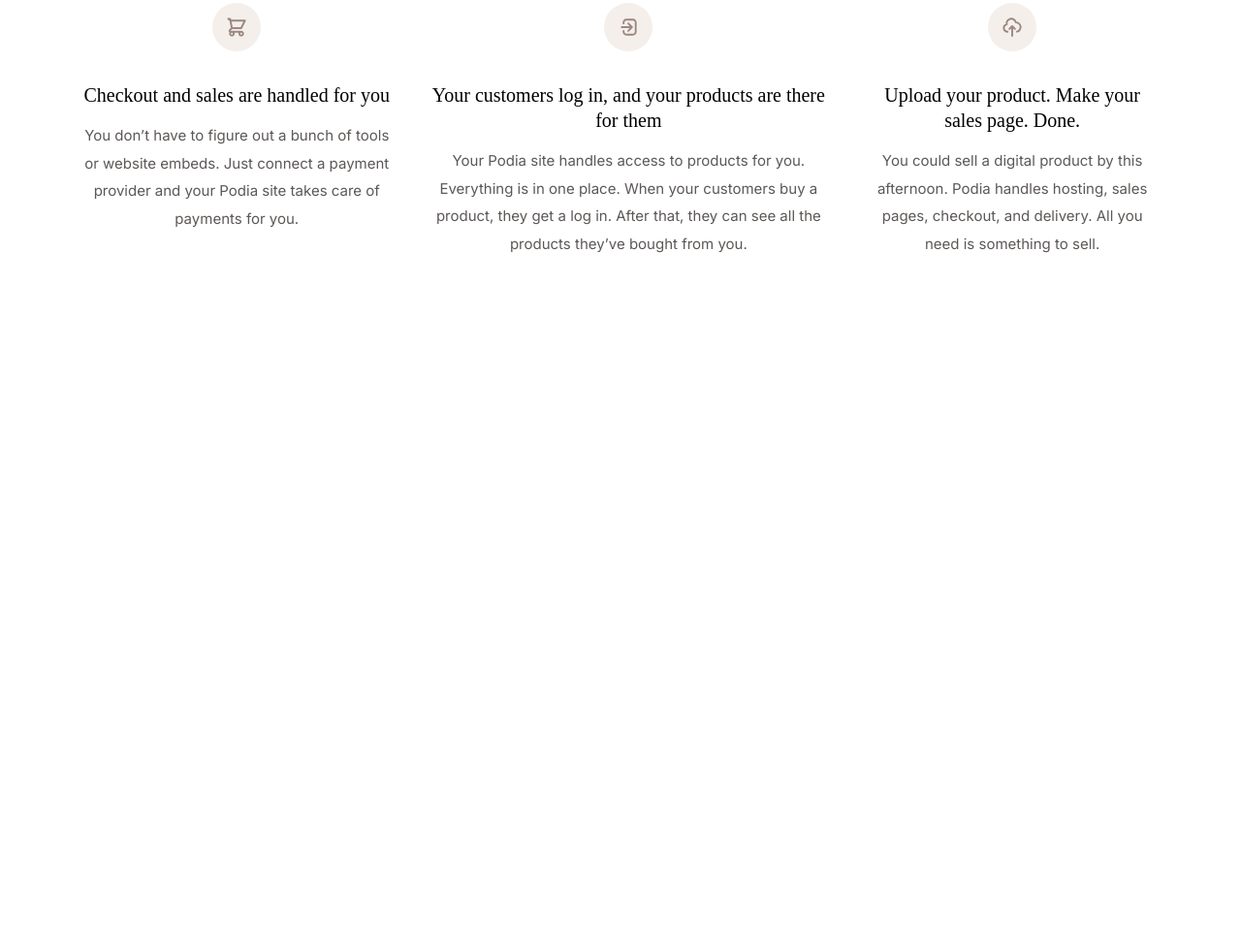
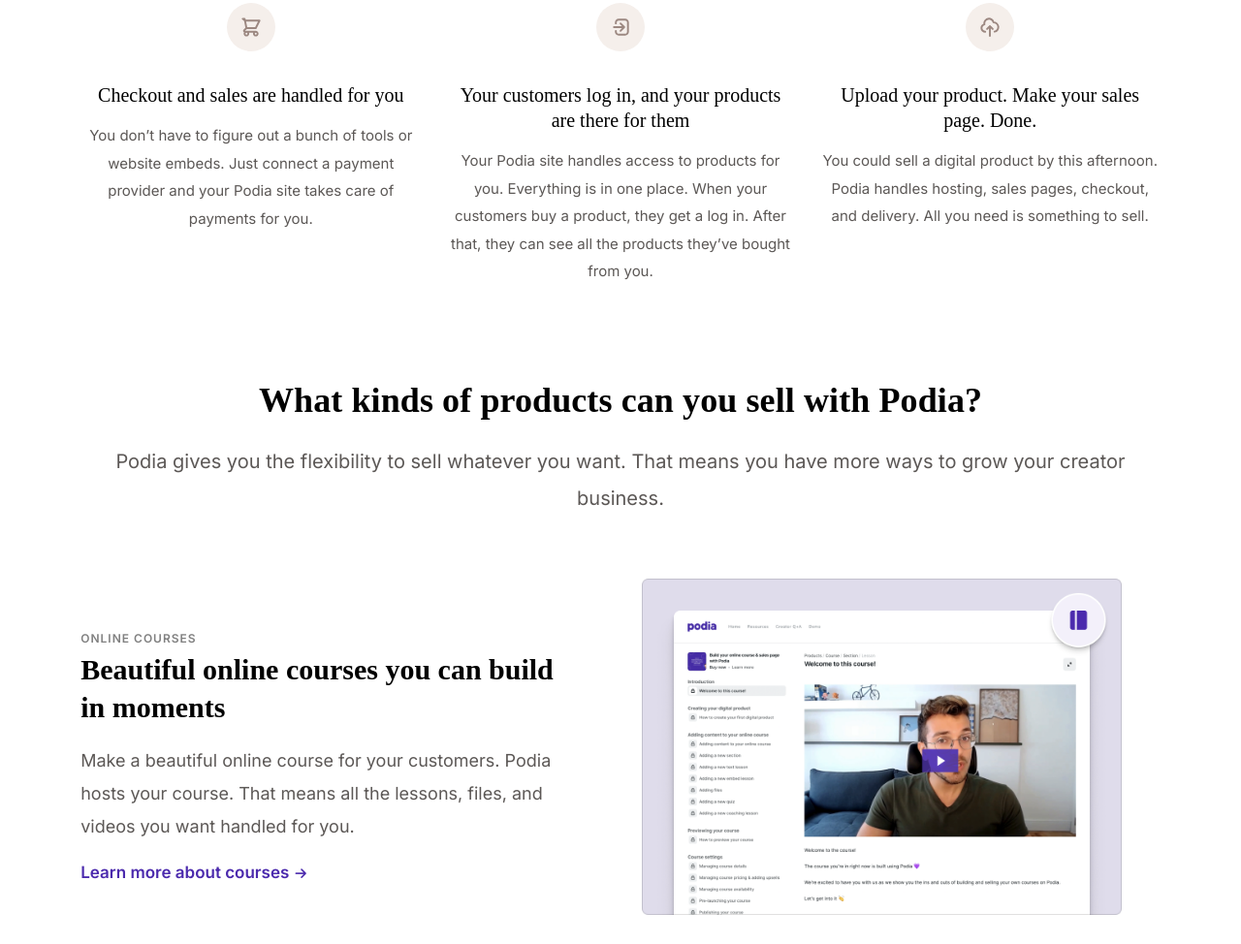
Before and after one commit to ayezabashir/podia-digitalProducts, a website built with Vite: page index.html in a window 1280 px wide. Shown: the part 954-1928 px from the top of the page at 97% size. Before the commit the page ends 1323 px from the top, so only its background shows below. Built offline with nearby package versions, Linux system fonts and the light colour scheme.

Commit message:
product features

```diff
--- a/index.html
+++ b/index.html
@@ -164,7 +164,7 @@
             <button class="btn primary-btn">Get your free account</button>
           </div>
           <figure class="img">
-            <img class="heroImg" src="/public/heroImg.png" alt="" />
+            <img class="heroImg" src="/heroImg.png" alt="" />
           </figure>
         </div>
       </section>
@@ -185,7 +185,7 @@
         <div class="features-card">
           <div class="card">
             <div class="icon">
-              <img src="/public/f1.svg" alt="" />
+              <img src="/f1.svg" alt="" />
             </div>
             <h4>Checkout and sales are handled for you</h4>
             <p>
@@ -196,7 +196,7 @@
           </div>
           <div class="card">
             <div class="icon">
-              <img src="/public/f2.svg" alt="" />
+              <img src="/f2.svg" alt="" />
             </div>
             <h4>Your customers log in, and your products are there for them</h4>
             <p>
@@ -208,7 +208,7 @@
           </div>
           <div class="card">
             <div class="icon">
-              <img src="/public/f3.svg" alt="" />
+              <img src="/f3.svg" alt="" />
             </div>
             <h4>Upload your product. Make your sales page. Done.</h4>
             <p>
@@ -219,6 +219,35 @@
           </div>
         </div>
       </section>
+
+      <!-- products -->
+      <section class="products">
+        <div class="proucts-description">
+          <h3>What kinds of products can you sell with Podia?</h3>
+          <p>
+            Podia gives you the flexibility to sell whatever you want. That
+            means you have more ways to grow your creator business.
+          </p>
+        </div>
+        <div class="courses">
+          <div class="text">
+            <p class="heading">ONLINE COURSES</p>
+            <h3>Beautiful online courses you can build in moments</h3>
+            <p>
+              Make a beautiful online course for your customers. Podia hosts
+              your course. That means all the lessons, files, and videos you
+              want handled for you.
+            </p>
+            <a href="/">
+              Learn more about courses
+              <i class="fa-solid fa-arrow-right"></i>
+            </a>
+          </div>
+          <figure>
+            <img src="/digital_products-courses.png" alt="" />
+          </figure>
+        </div>
+      </section>
     </main>
     <script type="module" src="/main.js"></script>
   </body>
--- a/style.css
+++ b/style.css
@@ -187,7 +187,8 @@
   margin-top: 0;
   margin-bottom: 0;
 }
-.main .hero .layout .text .heading {
+.main .hero .layout .text .heading,
+.products .courses .text .heading {
   font-size: 12px;
   color: gray;
   letter-spacing: 1px;
@@ -208,10 +209,9 @@
   margin: 5rem auto;
   text-align: center;
 }
-.features .features-description {
-  padding: 0 4rem;
-}
-.features-description h3 {
+
+.features-description h3,
+.products .proucts-description h3 {
   font-size: 36px;
   margin-bottom: 0;
   letter-spacing: 0.1px;
@@ -232,7 +232,7 @@
   align-items: center;
   justify-content: center;
   text-align: center;
-  width: auto;
+  width: 33.3%;
 }
 
 .features-card .card .icon img {
@@ -248,3 +248,32 @@
 .features-card .card p {
   font-size: 15px;
 }
+
+/* products */
+.products .proucts-description {
+  margin: 3rem auto;
+  text-align: center;
+}
+
+.products .courses {
+  display: flex;
+  justify-content: space-between;
+  align-items: center;
+  gap: 20px;
+}
+
+.products .courses .text h3 {
+  margin-top: 0;
+  margin-bottom: 0;
+  font-size: 30px;
+  font-weight: 600;
+}
+.products .courses .text p {
+  font-size: 18px;
+  padding-right: 5px;
+}
+.products .courses .text a {
+  font-weight: 600;
+  color: var(--primary-color);
+  font-size: 17px;
+}
```
Also changed, not shown: public/digital_products-courses.png (added).
